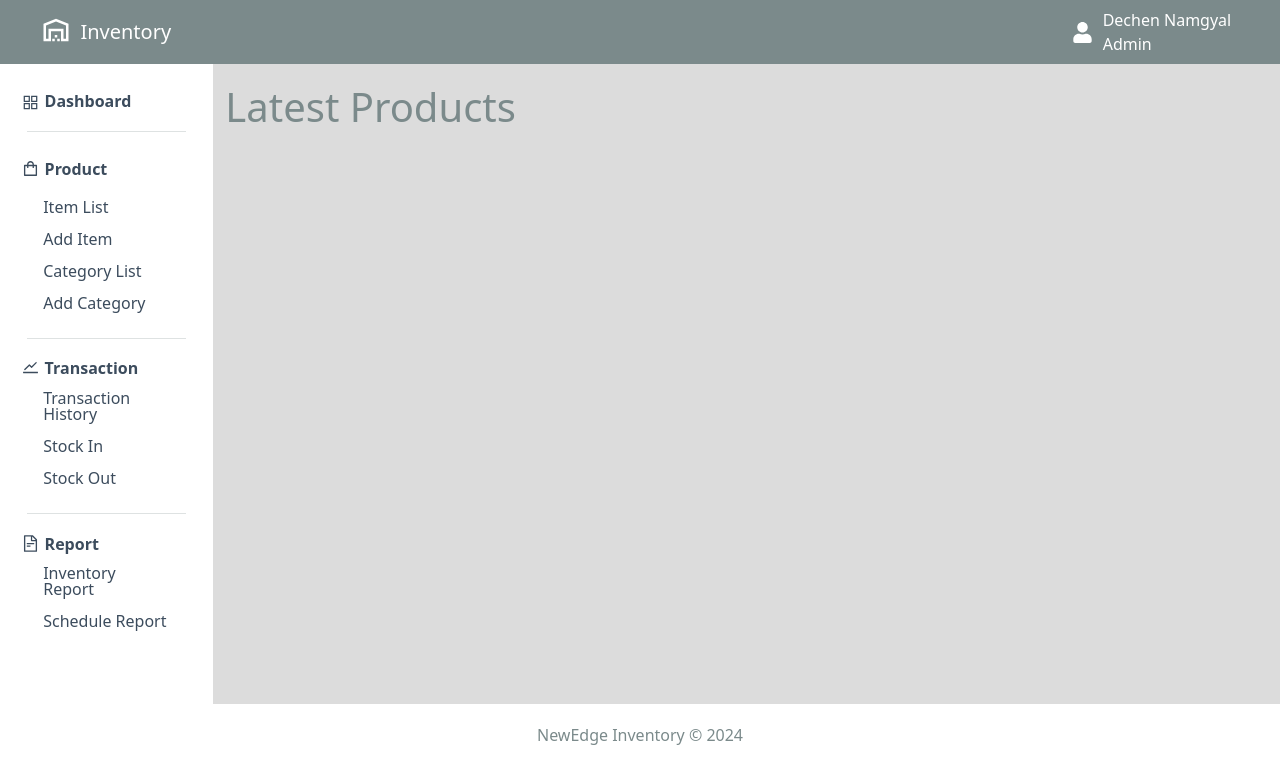
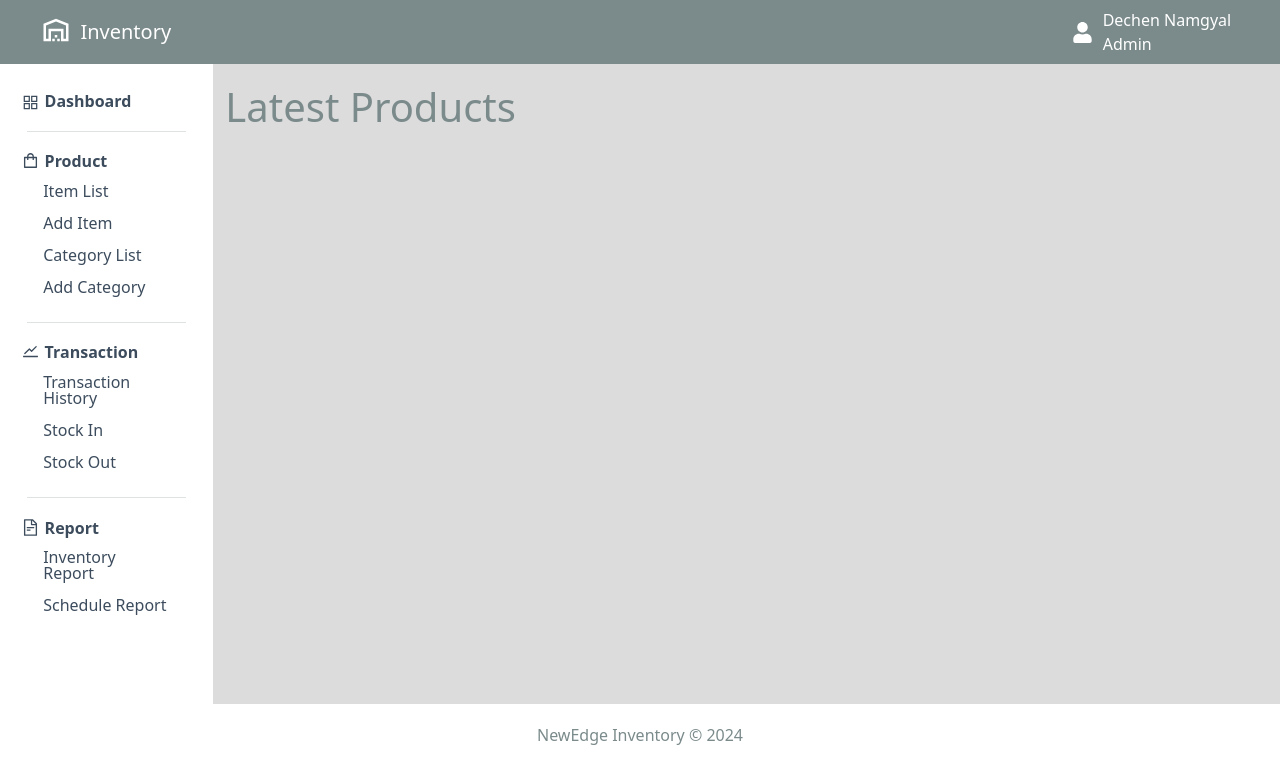
Before and after one commit to dnamgyal00/NewEdge-Inventory, a React (Vite) app in the folder frontend/: page / in a window 1280 px wide. Shown: the top 784 px of the page. Built offline with nearby package versions, Linux system fonts and the light colour scheme.

Commit message:
sidebar changes again

```diff
--- a/frontend/src/components/Sidebar.jsx
+++ b/frontend/src/components/Sidebar.jsx
@@ -29,7 +29,7 @@ const Sidebar = () => {
 
       {/* Product Section */}
       <Nav.Item>
-        <Nav.Link href="#" className="fw-bold">
+        <Nav.Link href="#" className="fw-bold py-0">
           <AiOutlineShopping className="me-1 mb-1" size={19} />
           Product
         </Nav.Link>
@@ -60,7 +60,7 @@ const Sidebar = () => {
 
       {/* Transaction Section */}
       <Nav.Item>
-        <Nav.Link href="#" className="fw-bold py-0 NavLink">
+        <Nav.Link href="#" className="fw-bold py-0">
           <AiOutlineStock className="me-1 mb-1" size={19} />
           Transaction
         </Nav.Link>
```
